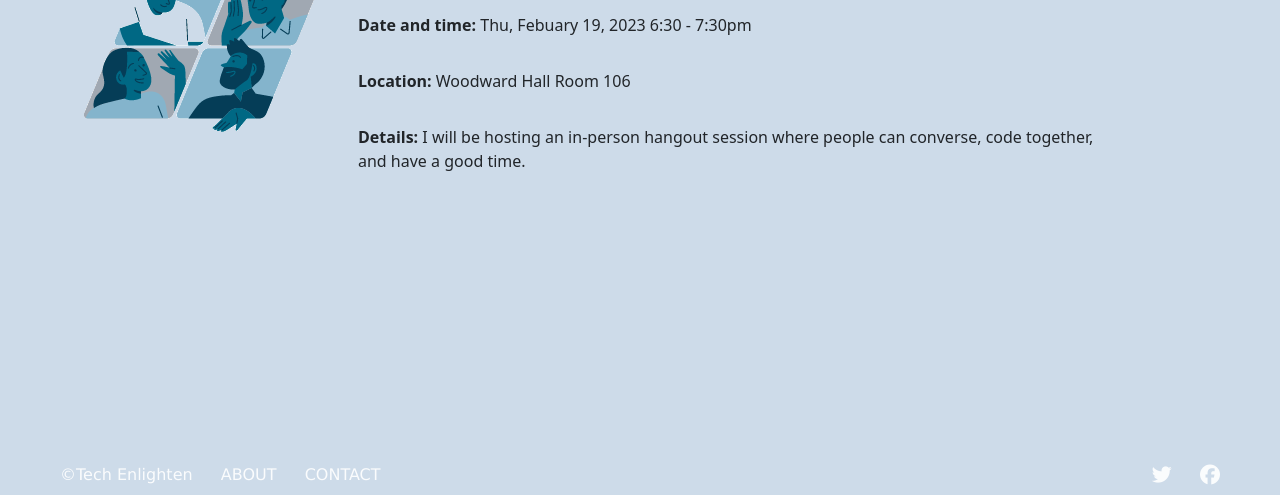
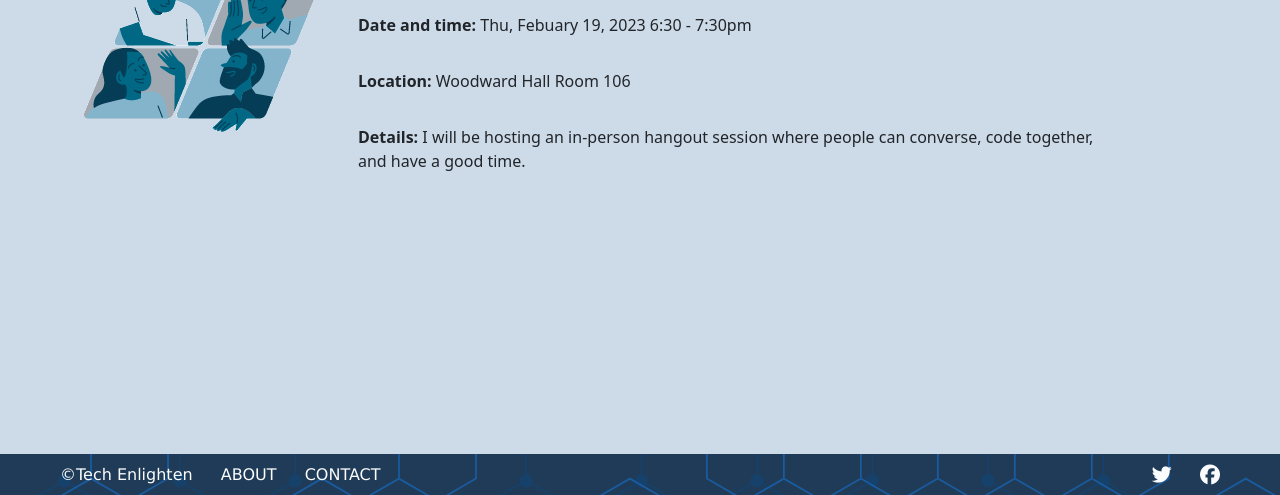
Before and after one commit to rashaad367/meetup-website, a plain HTML site: page event.html in a window 1280 px wide. Shown: the part 305-800 px from the top of the page. Drawn offline with nearby package versions, Linux system fonts and the light colour scheme.

Commit message:
Update event.css

```diff
--- a/styles/event.css
+++ b/styles/event.css
@@ -11,8 +11,13 @@ main {
     top: 2rem;
 }
 
+header,
+footer {
+    background-image: url(../images/Hexagon.svg);
+}
+
 .custom-bg {
-    background-image: url(images/Hexagon.svg);
+    background-color: darkslategrey;
     background-size: cover;
     background-position: center;
     opacity: 0.9;
```
